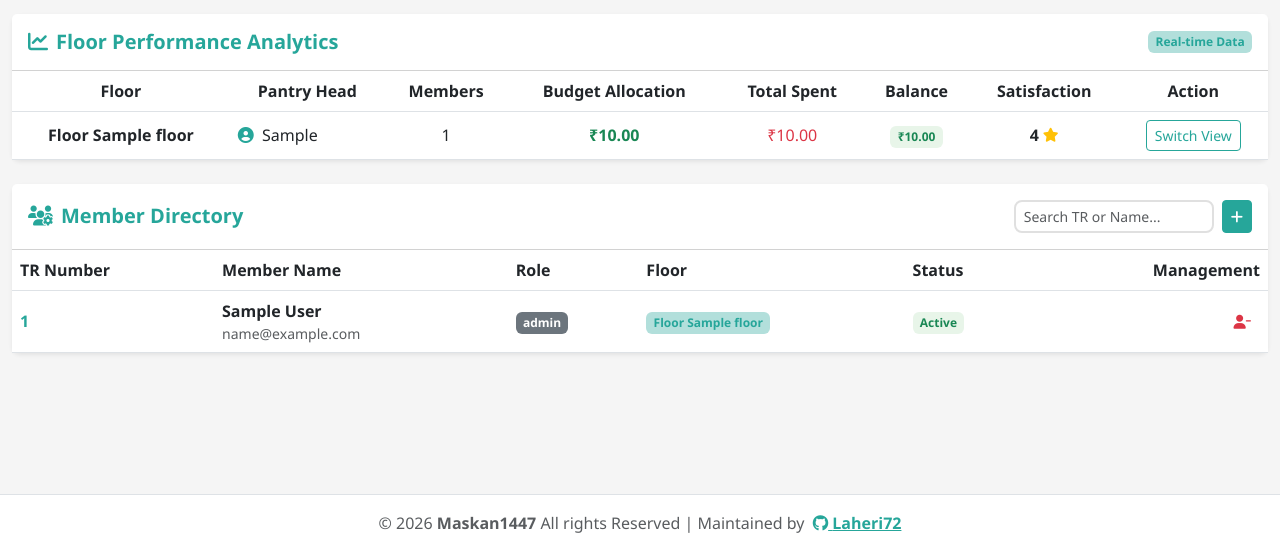
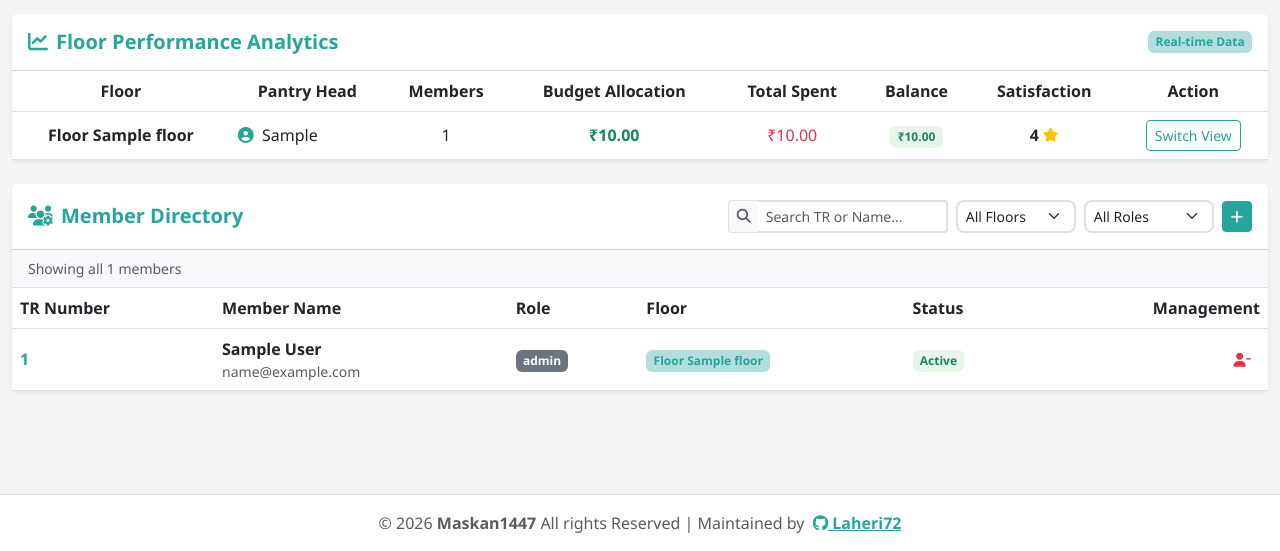
Before and after one commit to laheri72/ajs-pantry, a Flask app: template templates/admin.html in a window 1280 px wide. Shown: the part 249-800 px from the top of the page. Run offline with Flask 3, Linux system fonts and the light colour scheme; the template is opened without the code that fills it: most values are stand-ins (such as "Sample title", 1, 10 or a date in 2020); some libraries are stand-ins or nearby versions.

Commit message:
admin table

```diff
--- a/templates/admin.html
+++ b/templates/admin.html
@@ -134,19 +134,37 @@
     <div class="row">
         <div class="col-12">
             <div class="card shadow-sm border-0">
-                <div class="card-header bg-white py-3 d-flex justify-content-between align-items-center">
+                <div class="card-header bg-white py-3 d-flex flex-wrap justify-content-between align-items-center gap-3">
                     <h5 class="mb-0 fw-bold text-teal"><i class="fas fa-users-cog me-2"></i>Member Directory</h5>
-                    <div class="d-flex gap-2">
-                        <input type="text" id="memberSearch" class="form-control form-control-sm" placeholder="Search TR or Name..." style="width: 200px;">
-                        <button class="btn btn-sm btn-teal" data-bs-toggle="modal" data-bs-target="#addMemberModal">
+                    <div class="d-flex flex-wrap gap-2 align-items-center">
+                        <div class="input-group input-group-sm" style="width: 220px;">
+                            <span class="input-group-text bg-light border-end-0"><i class="fas fa-search text-muted"></i></span>
+                            <input type="text" id="memberSearch" class="form-control border-start-0" placeholder="Search TR or Name...">
+                        </div>
+                        <select id="floorFilter" class="form-select form-select-sm" style="width: 120px;">
+                            <option value="all">All Floors</option>
+                            {% for i in floor_options %}<option value="{{ i }}">Floor {{ i }}</option>{% endfor %}
+                        </select>
+                        <select id="roleFilter" class="form-select form-select-sm" style="width: 130px;">
+                            <option value="all">All Roles</option>
+                            <option value="admin">Admin</option>
+                            <option value="pantryHead">Pantry Head</option>
+                            <option value="teaManager">Tea Manager</option>
+                            <option value="member">Member</option>
+                        </select>
+                        <button class="btn btn-sm btn-teal" data-bs-toggle="modal" data-bs-target="#addMemberModal" title="Add Single Member">
                             <i class="fas fa-plus"></i>
                         </button>
                     </div>
                 </div>
                 <div class="card-body p-0">
-                    <div class="table-responsive" style="max-height: 500px; overflow-y: auto;">
+                    <div class="p-2 bg-light border-bottom d-flex justify-content-between align-items-center">
+                        <div class="small text-muted ps-2" id="filterSummary">Showing all {{ all_users|length }} members</div>
+                        <button class="btn btn-sm btn-link text-teal text-decoration-none py-0 d-none" id="resetFilters">Reset Filters</button>
+                    </div>
+                    <div class="table-responsive" style="max-height: 600px; overflow-y: auto;">
                         <table class="table table-hover align-middle mb-0" id="usersTable">
-                            <thead class="bg-light sticky-top">
+                            <thead class="bg-light sticky-top" style="z-index: 10;">
                                 <tr>
                                     <th>TR Number</th>
                                     <th>Member Name</th>
@@ -158,14 +176,17 @@
                             </thead>
                             <tbody>
                                 {% for admin_user in all_users %}
-                                <tr class="user-row" data-search="{{ admin_user.tr_number }} {{ admin_user.full_name }} {{ admin_user.email }}">
+                                <tr class="user-row"
+                                    data-search="{{ admin_user.tr_number }} {{ admin_user.full_name }} {{ admin_user.email }}"
+                                    data-floor="{{ admin_user.floor }}"
+                                    data-role="{{ admin_user.role }}">
                                     <td class="fw-bold text-teal">{{ admin_user.tr_number or 'N/A' }}</td>
                                     <td>
                                         <div class="fw-bold">{{ admin_user.full_name or 'New Member' }}</div>
                                         <div class="small text-muted">{{ admin_user.email }}</div>
                                     </td>
                                     <td>
-                                        <span class="badge {% if admin_user.role == 'admin' %}bg-dark{% elif admin_user.role == 'pantryHead' %}bg-primary{% else %}bg-secondary{% endif %}">
+                                        <span class="badge {% if admin_user.role == 'admin' %}bg-dark{% elif admin_user.role == 'pantryHead' %}bg-primary{% elif admin_user.role == 'teaManager' %}bg-info{% else %}bg-secondary{% endif %}">
                                             {{ admin_user.role }}
                                         </span>
                                     </td>
@@ -378,15 +399,54 @@ Example:
 
 <script>
     document.addEventListener('DOMContentLoaded', () => {
-        // Member Search Logic
+        // Multi-Criteria Member Filter Logic
         const searchInput = document.getElementById('memberSearch');
-        if (searchInput) {
-            searchInput.addEventListener('input', (e) => {
-                const term = e.target.value.toLowerCase();
-                document.querySelectorAll('.user-row').forEach(row => {
-                    const content = row.getAttribute('data-search').toLowerCase();
-                    row.style.display = content.includes(term) ? '' : 'none';
-                });
+        const floorFilter = document.getElementById('floorFilter');
+        const roleFilter = document.getElementById('roleFilter');
+        const resetBtn = document.getElementById('resetFilters');
+        const summary = document.getElementById('filterSummary');
+        const userRows = document.querySelectorAll('.user-row');
+        const totalCount = userRows.length;
+
+        function applyFilters() {
+            const searchTerm = searchInput.value.toLowerCase();
+            const floorTerm = floorFilter.value;
+            const roleTerm = roleFilter.value;
+            let visibleCount = 0;
+
+            userRows.forEach(row => {
+                const searchContent = row.getAttribute('data-search').toLowerCase();
+                const floor = row.getAttribute('data-floor');
+                const role = row.getAttribute('data-role');
+
+                const matchesSearch = searchContent.includes(searchTerm);
+                const matchesFloor = floorTerm === 'all' || floor === floorTerm;
+                const matchesRole = roleTerm === 'all' || role === roleTerm;
+
+                if (matchesSearch && matchesFloor && matchesRole) {
+                    row.style.display = '';
+                    visibleCount++;
+                } else {
+                    row.style.display = 'none';
+                }
+            });
+
+            // Update summary and reset button
+            summary.innerText = `Showing ${visibleCount} of ${totalCount} members`;
+            const isFiltered = searchTerm !== '' || floorTerm !== 'all' || roleTerm !== 'all';
+            resetBtn.classList.toggle('d-none', !isFiltered);
+        }
+
+        if (searchInput) searchInput.addEventListener('input', applyFilters);
+        if (floorFilter) floorFilter.addEventListener('change', applyFilters);
+        if (roleFilter) roleFilter.addEventListener('change', applyFilters);
+
+        if (resetBtn) {
+            resetBtn.addEventListener('click', () => {
+                searchInput.value = '';
+                floorFilter.value = 'all';
+                roleFilter.value = 'all';
+                applyFilters();
             });
         }
 
```
